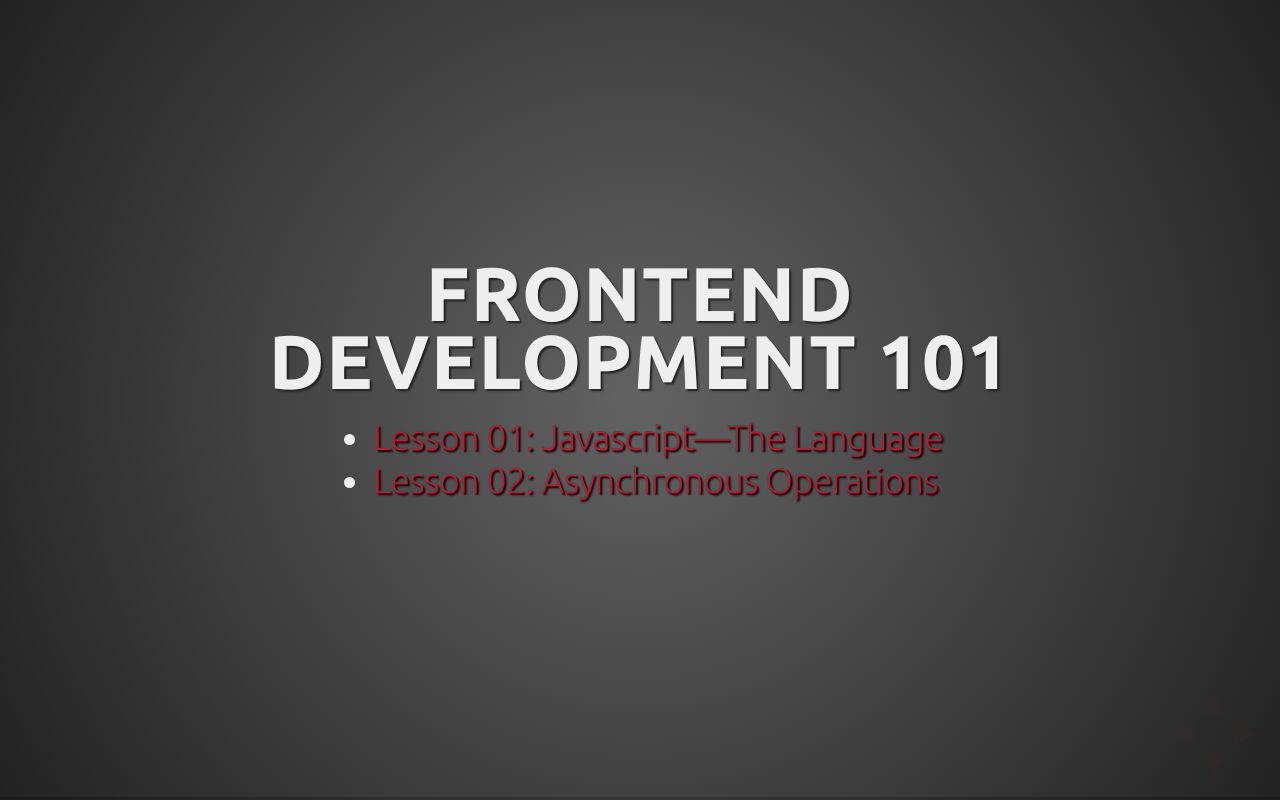
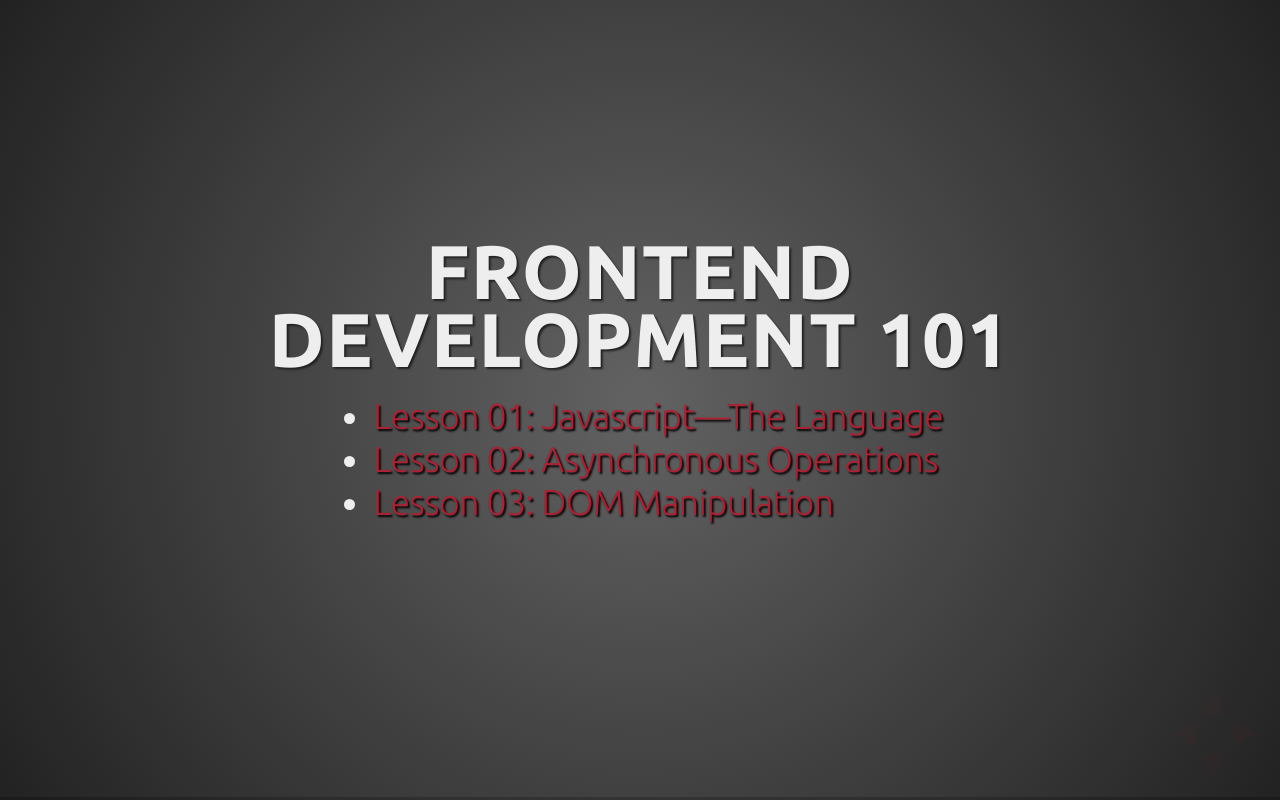
Before and after one commit to mrandi/fe-development-101, a plain HTML site: page index.html in a window 1280 px wide. Drawn offline with Linux system fonts and the light colour scheme; files whose address does not match are found by name.

Commit message:
add lesson03 to index

```diff
--- a/index.html
+++ b/index.html
@@ -27,6 +27,7 @@
                     <ul>
                         <li><a href="reveal.js/lesson01.html">Lesson 01: Javascript—The Language</a></li>
                         <li><a href="reveal.js/lesson02.html">Lesson 02: Asynchronous Operations</a></li>
+                        <li><a href="reveal.js/lesson02.html">Lesson 03: DOM Manipulation</a></li>
                     </ul>
                 </section>
             </div>
```
